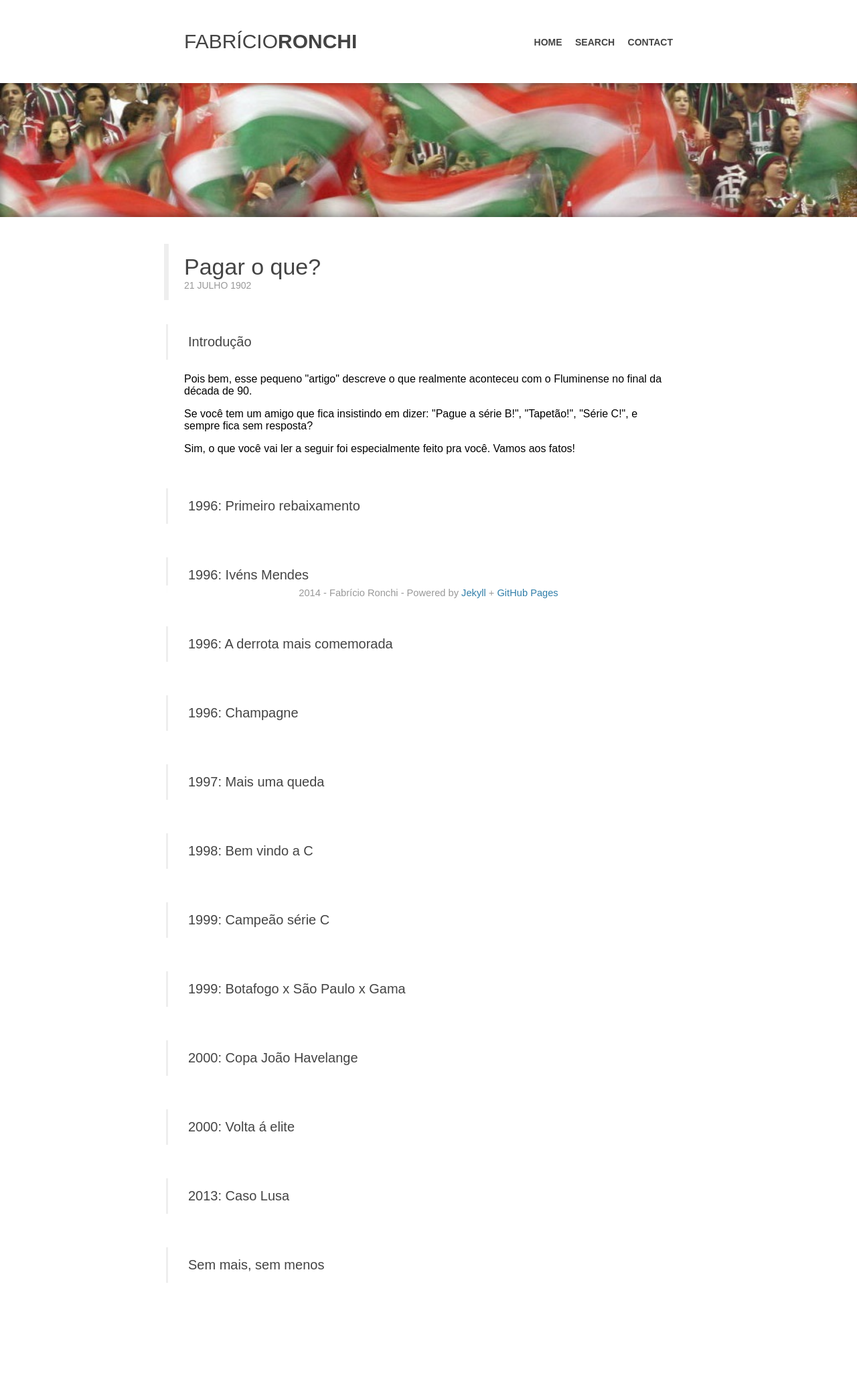
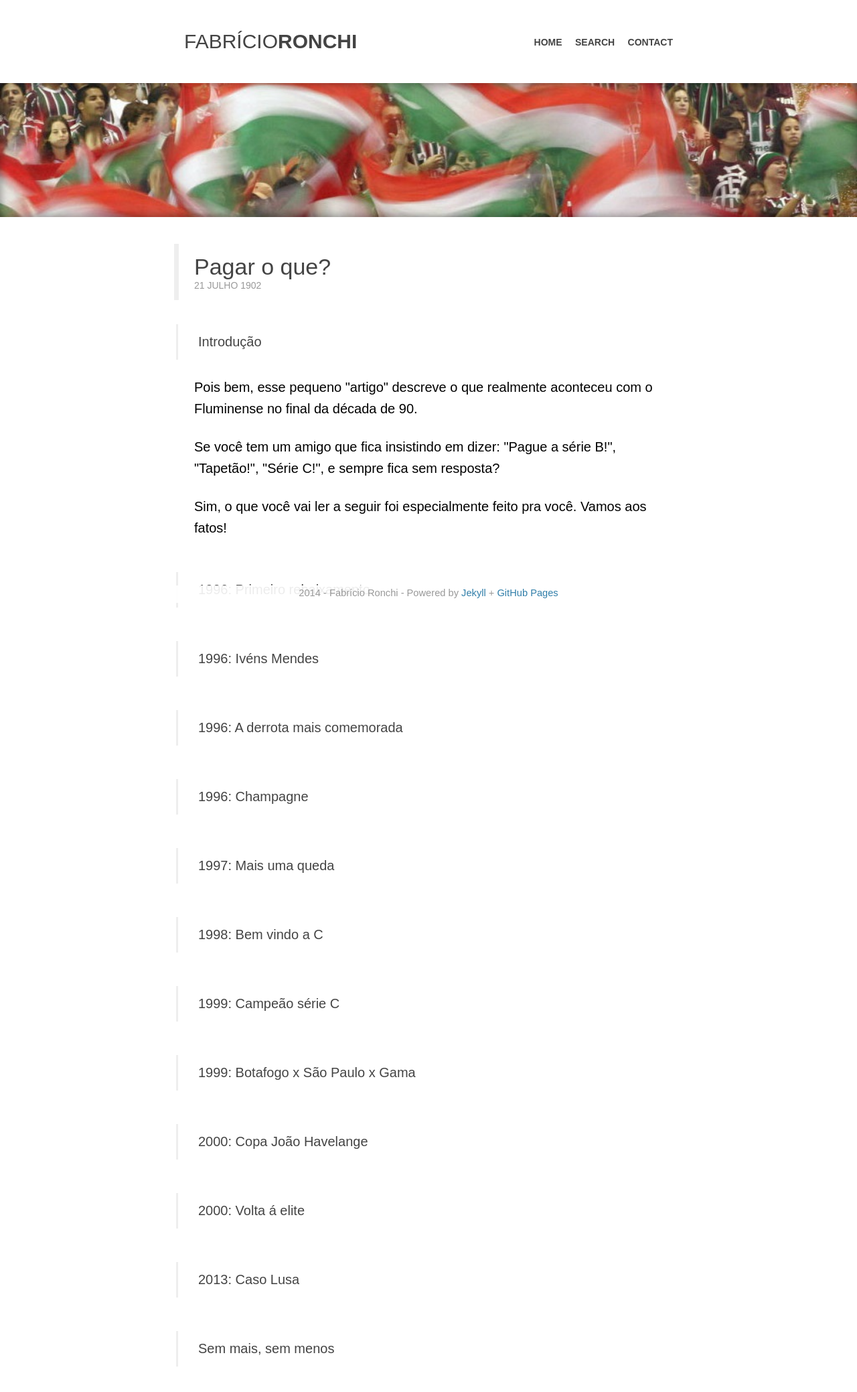
Before and after one commit to fabriciomrkonell/fabriciomrkonell, a Jekyll site: the page built from fluminense/index.html, in a window 1280 px wide. Shown: the whole page at 67% size. Built offline with Jekyll 4.4.1, drawn with Linux system fonts in a browser that asks for light colours; some web fonts are replaced; Markdown is read by kramdown in place of the engine named in the settings; comment, search, counter and statistics services are not loaded; before the commit the page ends 1953 px from its top, so only the background shows below that.

Commit message:
Teste Título

```diff
--- a/fluminense/index.html
+++ b/fluminense/index.html
@@ -3,8 +3,9 @@
 title: A verdadeira história
 imagem: /img/fundoFluminense.jpg
 ---
-<section class="my-container">
+<div class="my-container">
   <div class="post ">
+    <section class="my-container content" >
       <h1>Pagar o que?</h1>
       <div class="when">21 Julho 1902</div>
 
@@ -25,8 +26,8 @@
       <h3>2000: Volta á elite</h3>
       <h3>2013: Caso Lusa</h3>
       <h3>Sem mais, sem menos</h3>
+    </section>
   </div>
-
   <br/>
   {% include disqus.html %}
-</section>
+</div>
```
Lines whose indentation alone changed are shown as unchanged.
